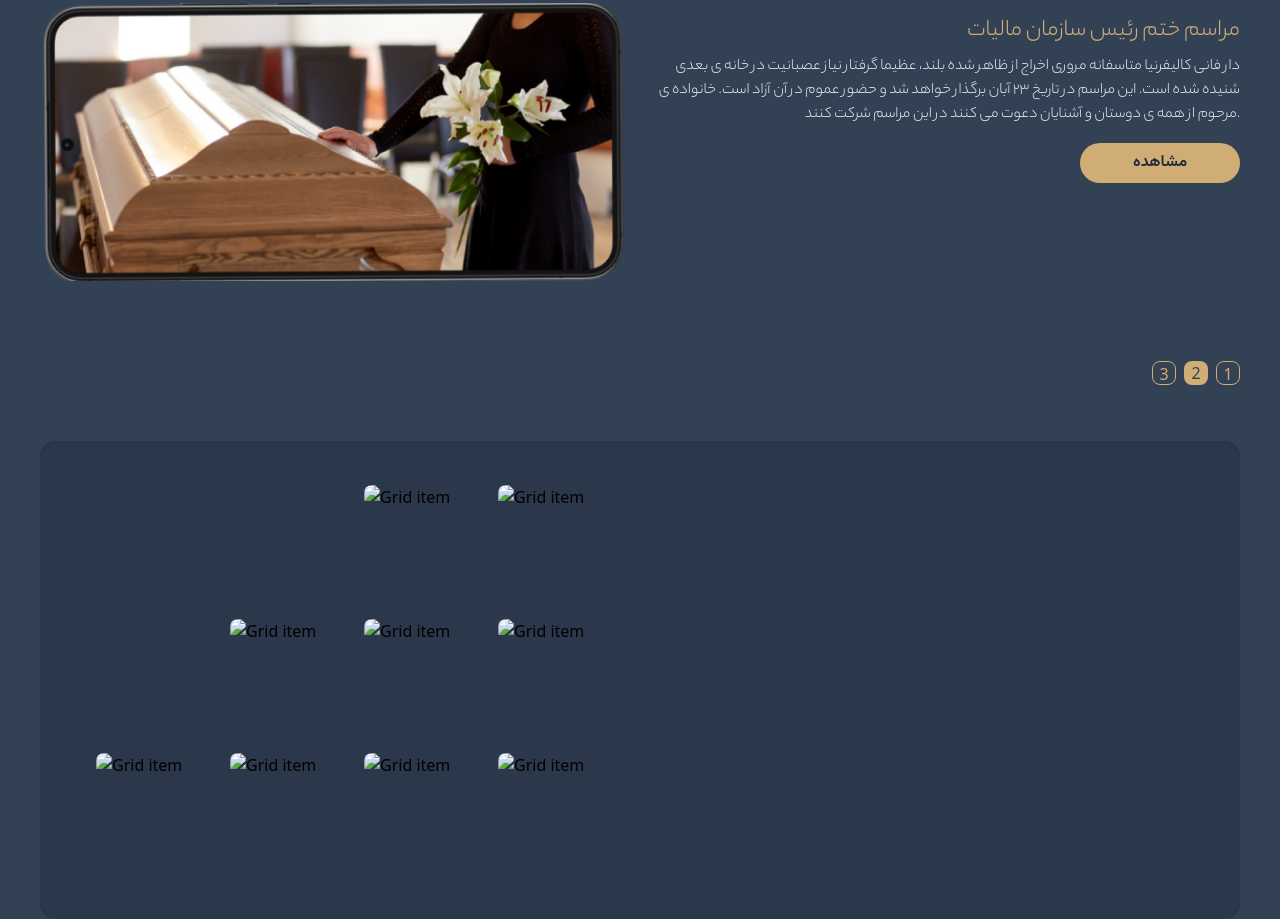
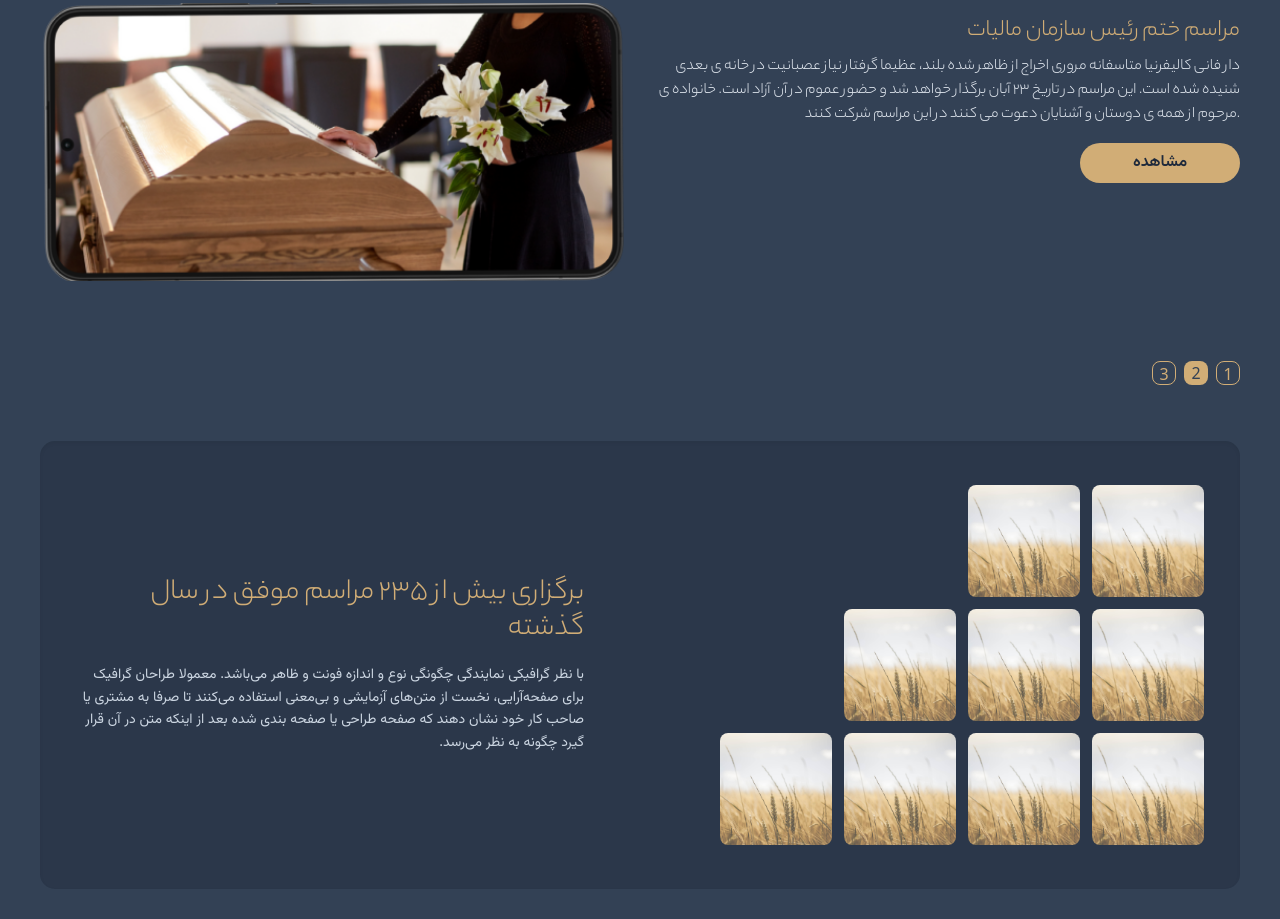
Before and after one commit to HomayoonAAhmad/tailwind-project, a website: page index.html in a window 1280 px wide. Shown: the part 1605-2524 px from the top of the page. After the commit the page ends 2494 px from the top, so only its background shows below. Drawn offline with Linux system fonts and the light colour scheme; a web font is replaced by a local one.

Commit message:
seshanbe

```diff
--- a/index.html
+++ b/index.html
@@ -352,69 +352,90 @@
     </div>
     <!-- photos gallery -->
     <div class="md:px-10">
-      <!-- Services section -->
       <div
-        class="flex flex-col w-full h-auto bg-slate-800/40 rounded-[15px] shadow-inner py-11 px-9"
+        class="flex flex-col w-full h-auto bg-slate-800/40 rounded-[15px] shadow-inner py-11"
       >
-        <div class="grid grid-cols-1 md:grid-cols-2 gap-x-10">
-          <div class="w-full">
-            <div class="flex flex-col items-end gap-3">
+        <!-- Changed to rtl direction -->
+        <div dir="rtl" class="grid grid-cols-1 md:grid-cols-2 gap-x-10">
+          <!-- Removed order classes and swapped positions -->
+          <!-- Image Grid - Right Side -->
+          <div class="overflow-hidden mx-9">
+            <div class="flex flex-col gap-3">
               <!-- First row - 2 images -->
               <div class="flex gap-3">
                 <img
-                  src="/api/placeholder/122/122"
-                  alt="Grid item"
-                  class="w-[122px] h-[122px] object-cover rounded-lg"
+                  src="images/png/gandom-pic.png"
+                  alt="Event 1"
+                  class="md:w-28 w-20 h-20 md:h-28 object-cover rounded-lg"
                 />
                 <img
-                  src="/api/placeholder/122/122"
-                  alt="Grid item"
-                  class="w-[122px] h-[122px] object-cover rounded-lg"
+                  src="images/png/gandom-pic.png"
+                  alt="Event 2"
+                  class="md:w-28 w-20 h-20 md:h-28 object-cover rounded-lg"
                 />
               </div>
 
               <!-- Middle row - 3 images -->
               <div class="flex gap-3">
                 <img
-                  src="/api/placeholder/122/122"
-                  alt="Grid item"
-                  class="w-[122px] h-[122px] object-cover rounded-lg"
+                  src="images/png/gandom-pic.png"
+                  alt="Event 3"
+                  class="md:w-28 w-20 h-20 md:h-28 object-cover rounded-lg"
                 />
                 <img
-                  src="/api/placeholder/122/122"
-                  alt="Grid item"
-                  class="w-[122px] h-[122px] object-cover rounded-lg"
+                  src="images/png/gandom-pic.png"
+                  alt="Event 4"
+                  class="md:w-28 w-20 h-20 md:h-28 object-cover rounded-lg"
                 />
                 <img
-                  src="/api/placeholder/122/122"
-                  alt="Grid item"
-                  class="w-[122px] h-[122px] object-cover rounded-lg"
+                  src="images/png/gandom-pic.png"
+                  alt="Event 5"
+                  class="md:w-28 w-20 h-20 md:h-28 object-cover rounded-lg"
                 />
               </div>
 
               <!-- Bottom row - 4 images -->
               <div class="flex gap-3">
                 <img
-                  src="/api/placeholder/122/122"
-                  alt="Grid item"
-                  class="w-[122px] h-[122px] object-cover rounded-lg"
+                  src="images/png/gandom-pic.png"
+                  alt="Event 6"
+                  class="md:w-28 w-20 h-20 md:h-28 object-cover rounded-lg"
                 />
                 <img
-                  src="/api/placeholder/122/122"
-                  alt="Grid item"
-                  class="w-[122px] h-[122px] object-cover rounded-lg"
+                  src="images/png/gandom-pic.png"
+                  alt="Event 7"
+                  class="md:w-28 w-20 h-20 md:h-28 object-cover rounded-lg"
                 />
                 <img
-                  src="/api/placeholder/122/122"
-                  alt="Grid item"
-                  class="w-[122px] h-[122px] object-cover rounded-lg"
+                  src="images/png/gandom-pic.png"
+                  alt="Event 8"
+                  class="md:w-28 w-20 h-20 md:h-28 object-cover rounded-lg"
                 />
                 <img
-                  src="/api/placeholder/122/122"
-                  alt="Grid item"
-                  class="w-[122px] h-[122px] object-cover rounded-lg"
+                  src="images/png/gandom-pic.png"
+                  alt="Event 9"
+                  class="md:w-28 w-20 h-20 md:h-28 object-cover rounded-lg"
                 />
               </div>
+            </div>
+          </div>
+
+          <!-- Text Content - Left Side -->
+          <div class="w-full px-9 flex items-center">
+            <!-- Removed justify-center, kept items-center -->
+            <div class="flex flex-col">
+              <h2
+                class="text-3xl font-yekan mb-20 md:mb-4 mt-20 md:mt-0 text-primary-color"
+              >
+                برگزاری بیش از ۲۳۵ مراسم موفق در سال گذشته
+              </h2>
+              <p class="text-slate-300 font-vazirmatn text-sm leading-relaxed">
+                با نظر گرافیکی نمایندگی چگونگی نوع و اندازه فونت و ظاهر می‌باشد.
+                معمولا طراحان گرافیک برای صفحه‌آرایی، نخست از متن‌های آزمایشی و
+                بی‌معنی استفاده می‌کنند تا صرفا به مشتری یا صاحب کار خود نشان
+                دهند که صفحه طراحی یا صفحه بندی شده بعد از اینکه متن در آن قرار
+                گیرد چگونه به نظر می‌رسد.
+              </p>
             </div>
           </div>
         </div>
```
Also changed, not shown: components/photo-gallery.html (added, +18 -0 lines), output.css.
